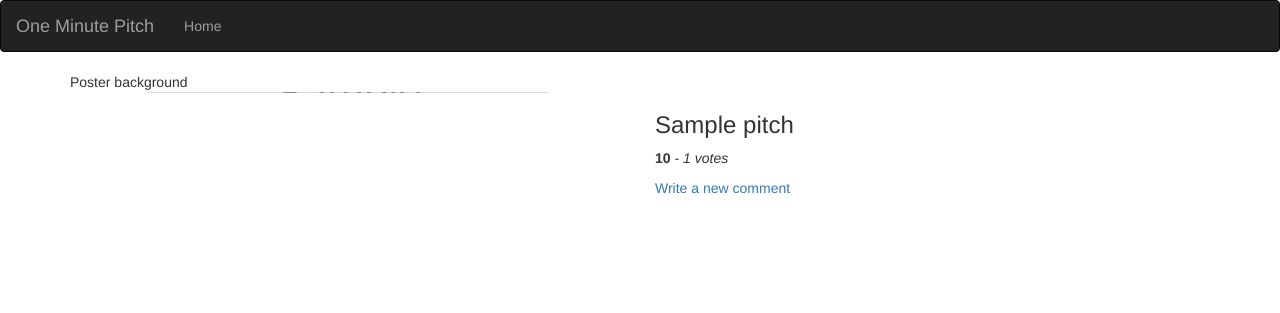
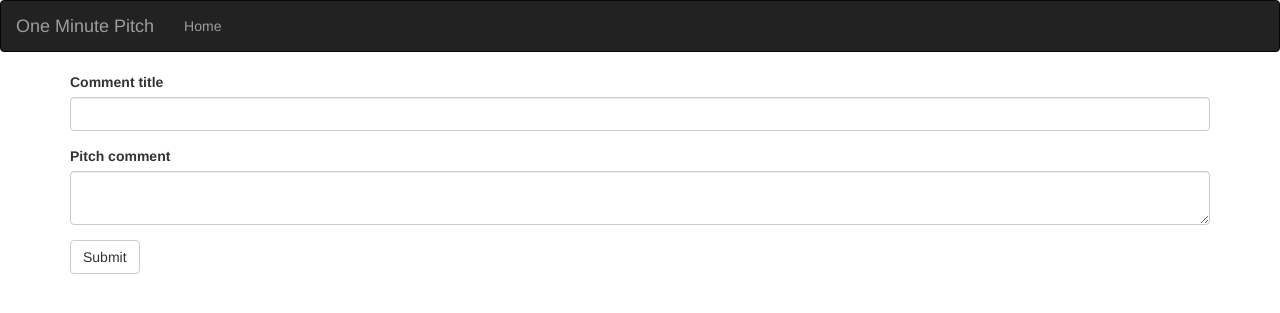
Before and after one commit to mburuBeatrice/One_minute_pitch, a Flask app: template app/templates/pitch.html in a window 1280 px wide. Shown: the top 313 px of the page. Run offline with Flask 2, Linux system fonts and the light colour scheme; tables that the repository leaves empty hold one stand-in row (values such as "Sample post"); the template is opened without the code that fills it: values that come from a table or form of the project are taken from there, most other values are stand-ins (such as "Sample title", 1, 10 or a date in 2020); grey boxes marked "Sample" are stand-in pictures; some libraries are stand-ins or nearby versions.

Commit message:
Add a pitch form

```diff
--- a/app/templates/pitch.html
+++ b/app/templates/pitch.html
@@ -1,20 +1,12 @@
 {% extends 'base.html'%}
-<!-- Content block -->
+{% import "bootstrap/wtf.html" as wtf %}
+{% import 'macros.html' as macro%}
+
 {% block content %}
 <div class="container">
+{{wtf.quick_form(pitch_form)}}
 
-    Poster background
     <div class="row">
-        <div class="col-xs-6 col-sm-6 col-md-6 col-lg-6 posterPath" style="background: url({{movie.poster}}) no-repeat center center">
-        </div>
-
-        <div class="col-xs-6 col-sm-6 col-md-6 col-lg-6 movie-details">
-            <h3>{{ pitch.title }}</h3>
-
-
-            <p class="ratings"> <b> {{ pitch.vote_average }}</b> - <i>{{ pitch.vote_count}} votes </i> </p>
-            <a class="ratings" href="/pitch/comment/new/{{pitch.id}}"> Write a new comment</a>
-
 
         </div>
     </div>
```
